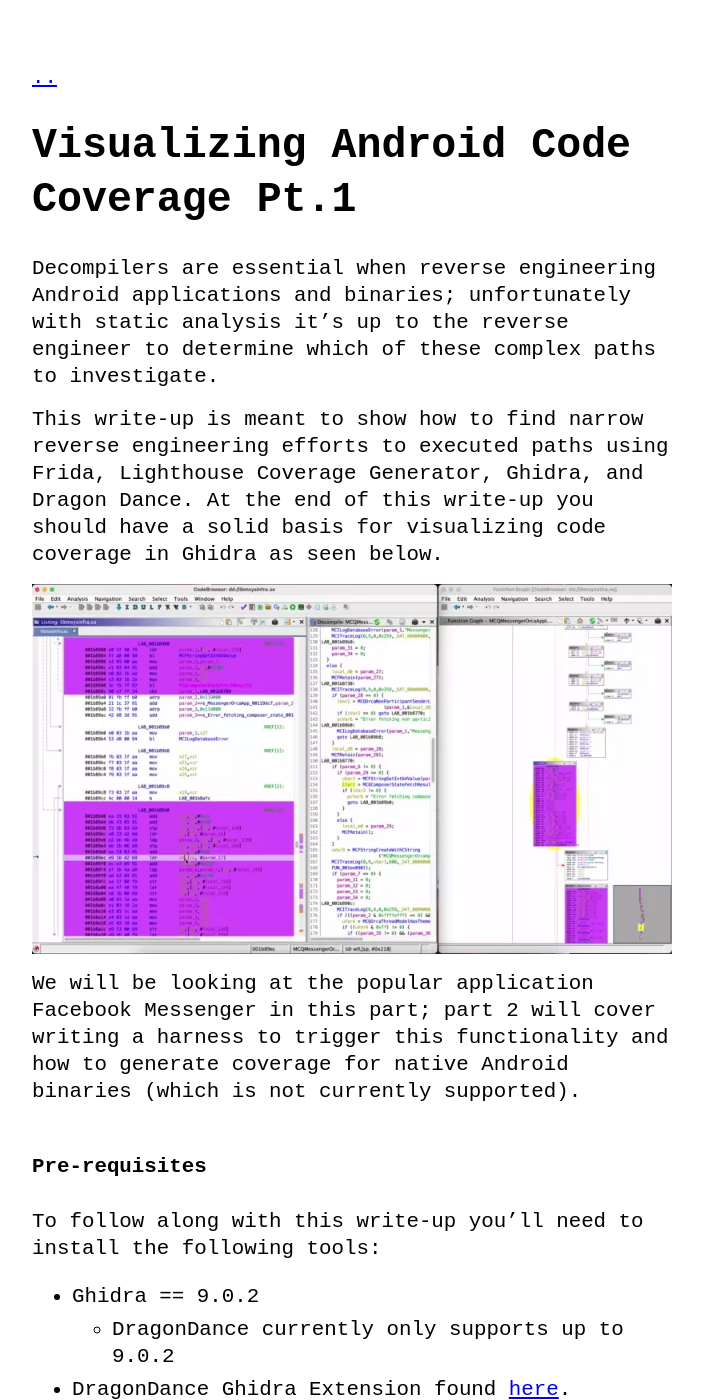
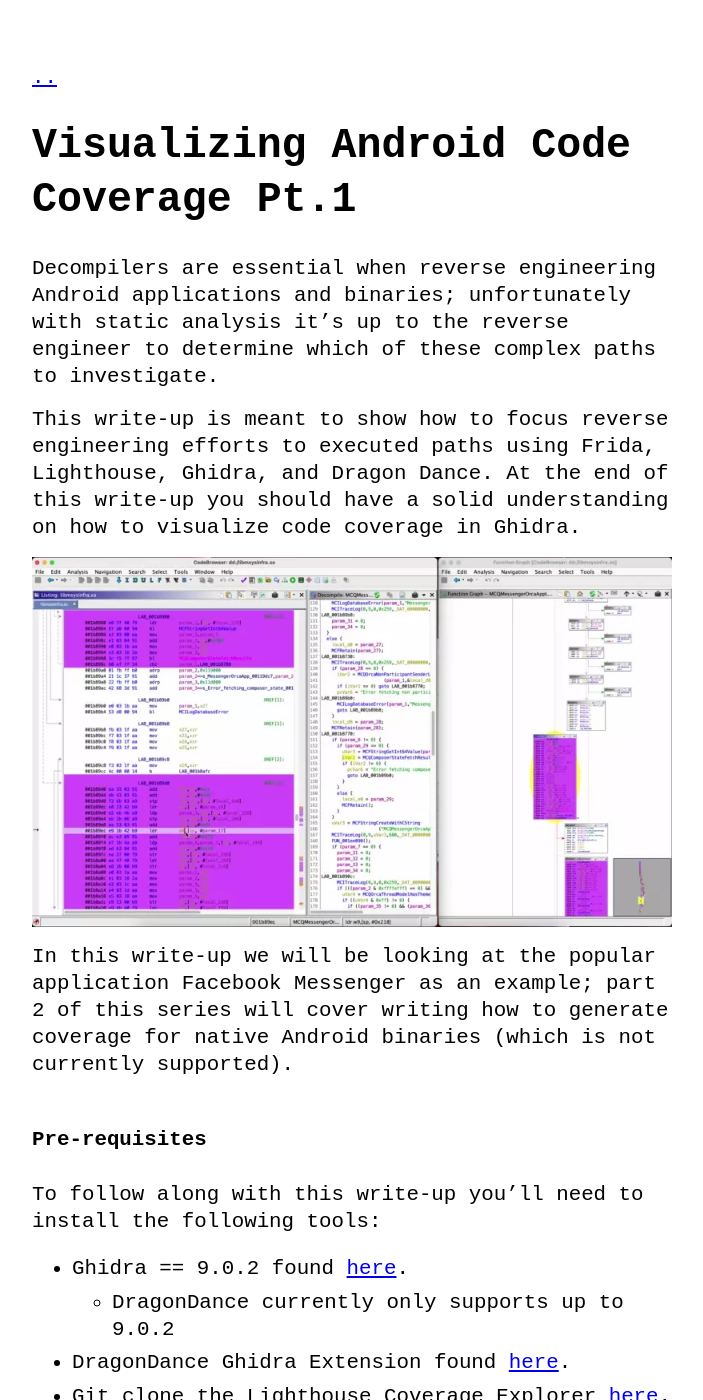
Before and after one commit to datalocaltmp/datalocaltmp.github.io, a Jekyll site: the page built from _posts/2023-06-11-Visualizing-Android-Code-Coverage-Pt.1.md, in a window 1280 px wide and 1400 px high. Shown: the whole window, without its empty margins (288-991 px from the left). Built offline with Jekyll 4.4.1, drawn with Linux system fonts in a browser that asks for light colours; our own code applies the rules of GitHub Pages for plain Markdown files; some of the changed text lies outside the part shown.

Commit message:
Fixing mistakes

```diff
--- a/_posts/2023-06-11-Visualizing-Android-Code-Coverage-Pt.1.md
+++ b/_posts/2023-06-11-Visualizing-Android-Code-Coverage-Pt.1.md
@@ -1,16 +1,16 @@
 Decompilers are essential when reverse engineering Android applications and binaries; unfortunately with static analysis it's up to the reverse engineer to determine which of these complex paths to investigate.
 
-This write-up is meant to show how to find narrow reverse engineering efforts to executed paths using Frida, Lighthouse Coverage Generator, Ghidra, and Dragon Dance. At the end of this write-up you should have a solid basis for visualizing code coverage in Ghidra as seen below.
+This write-up is meant to show how to focus reverse engineering efforts to executed paths using Frida, Lighthouse, Ghidra, and Dragon Dance. At the end of this write-up you should have a solid understanding on how to visualize code coverage in Ghidra.
 
 ![example](https://raw.githubusercontent.com/datalocaltmp/datalocaltmp.github.io/main/_posts/example.webp)
 
 
-We will be looking at the popular application Facebook Messenger in this part; part 2 will cover writing a harness to trigger this functionality and how to generate coverage for native Android binaries (which is not currently supported).
+In this write-up we will be looking at the popular application Facebook Messenger as an example; part 2 of this series will cover writing how to generate coverage for native Android binaries (which is not currently supported).
 
 #### Pre-requisites
 To follow along with this write-up you'll need to install the following tools:
 
-* Ghidra == 9.0.2
+* Ghidra == 9.0.2 found [here](https://github.com/NationalSecurityAgency/ghidra/releases/tag/Ghidra_9.0.2_build).
 	* DragonDance currently only supports up to 9.0.2
 * DragonDance Ghidra Extension found [here](https://github.com/0ffffffffh/dragondance).
 * Git clone the Lighthouse Coverage Explorer [here](https://github.com/gaasedelen/lighthouse).
@@ -44,9 +45,11 @@
 
 
 #### Generating Code Coverage for `MCQMessengerOrcaAppLoadThreadViewData()`
-Lets generate a visualization of the basic block code coverage to help guide how we reverse engineer this function.
+Lets generate a visualization of the executed basic blocks to help guide how we focus our reverse engineering efforts.
 1. Navigate to `lighthouse/coverage/frida` directory
-2. Execute `python3 frida-drcov.py -D emulator-5554 Messenger` and note that this will kill the application we will need to narrow our search before generating the coverage. To narrow our results we'll use the `-w ` and `-t` flags described below:
+2. Execute `python3 frida-drcov.py -D emulator-5554 Messenger` (Note: this will crash the application, we will need to narrow our search before generating the coverage)
+
+To narrow our results we'll use the `-w ` and `-t` flags described below:
 
    `usage: frida-drcov.py [-h] [-o OUTFILE] [-w WHITELIST_MODULES] [-t THREAD_ID] [-D DEVICE] target`
 
```
Also changed, not shown: other parts of _posts/2023-06-11-Visualizing-Android-Code-Coverage-Pt.1.md (+5 -4 lines).
